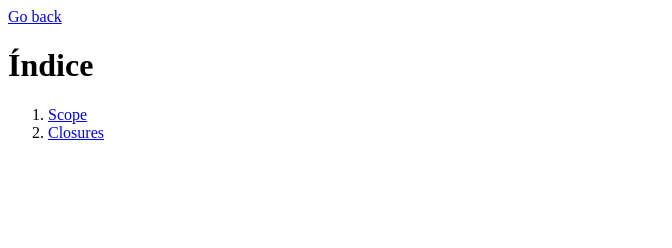
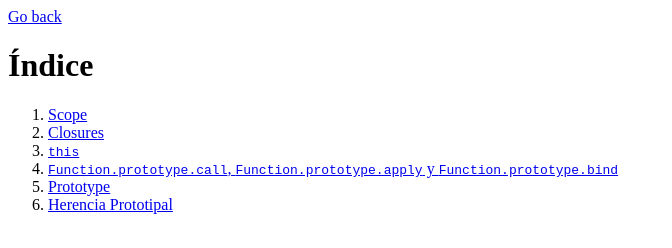
Before and after one commit to jvaldesa/profesional_JS, a website: page ejercicios/index.html in a window 1280 px wide. Shown: the whole page, without its empty margins (0-672 px from the left). Drawn offline with Linux system fonts and the light colour scheme.

Commit message:
8.- Prototype

```diff
--- a/ejercicios/index.html
+++ b/ejercicios/index.html
@@ -1,5 +1,5 @@
-<head>
-  <html>
+<html>
+  <head>
     <title>Curso Profesional de JavaScript: Ejercicios</title>
   </head>
 
@@ -9,6 +9,22 @@
     <ol>
       <li><a href="/ejercicios/scope.html">Scope</a></li>
       <li><a href="/ejercicios/closures.html">Closures</a></li>
+      <li>
+        <a href="/ejercicios/this.html"><code>this</code></a>
+      </li>
+      <li>
+        <a href="/ejercicios/call-apply-bind.html">
+          <code>Function.prototype.call</code>,
+          <code>Function.prototype.apply</code> y
+          <code>Function.prototype.bind</code>
+        </a>
+      </li>
+      <li><a href="/ejercicios/prototype.html">Prototype</a></li>
+      <li>
+        <a href="/ejercicios/prototypal-inheritance.html">
+          Herencia Prototipal
+        </a>
+      </li>
     </ol>
   </body>
 </html>
```
Also changed, not shown: ejercicios/prototype.html (added, +139 -0 lines).
